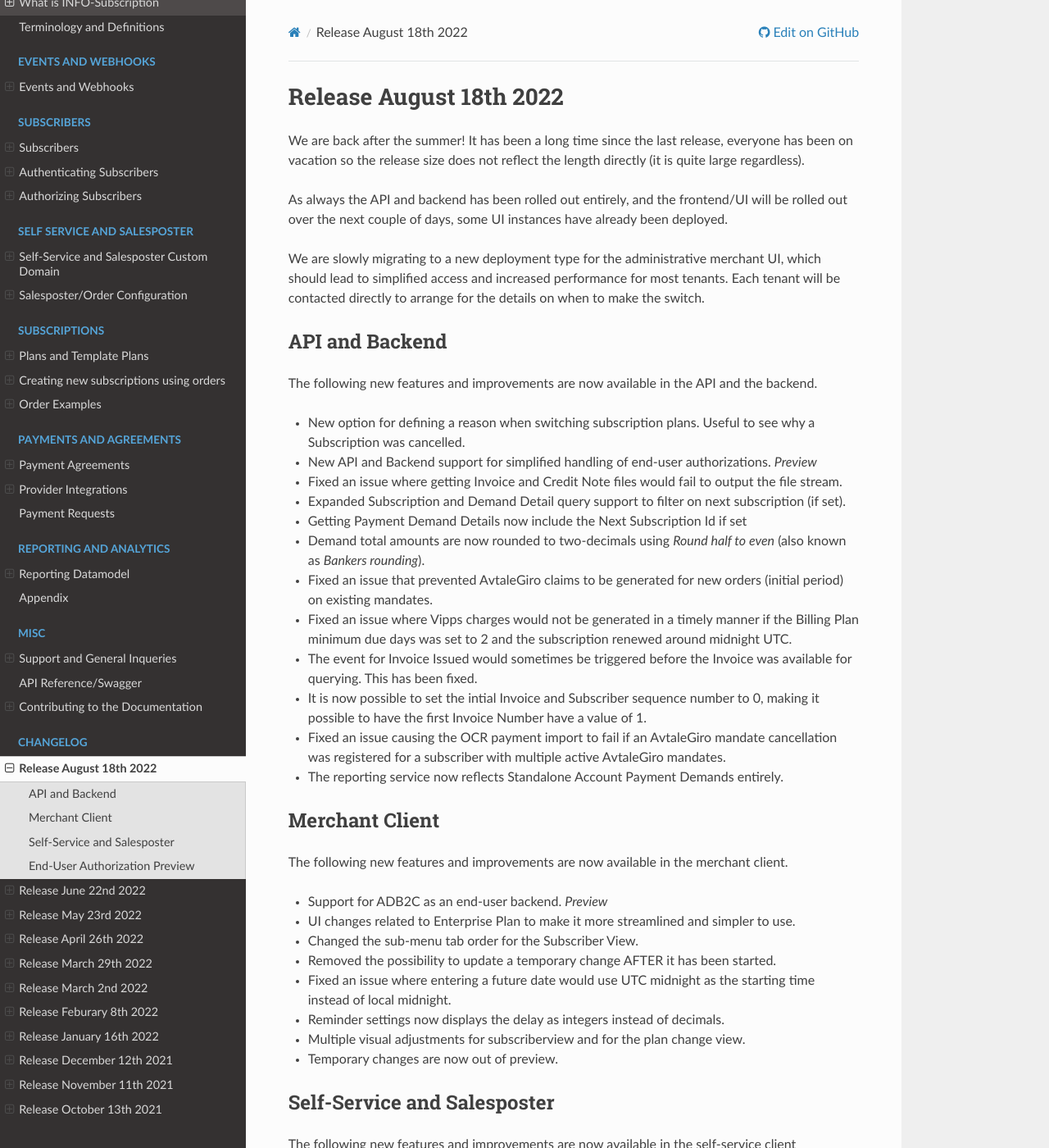
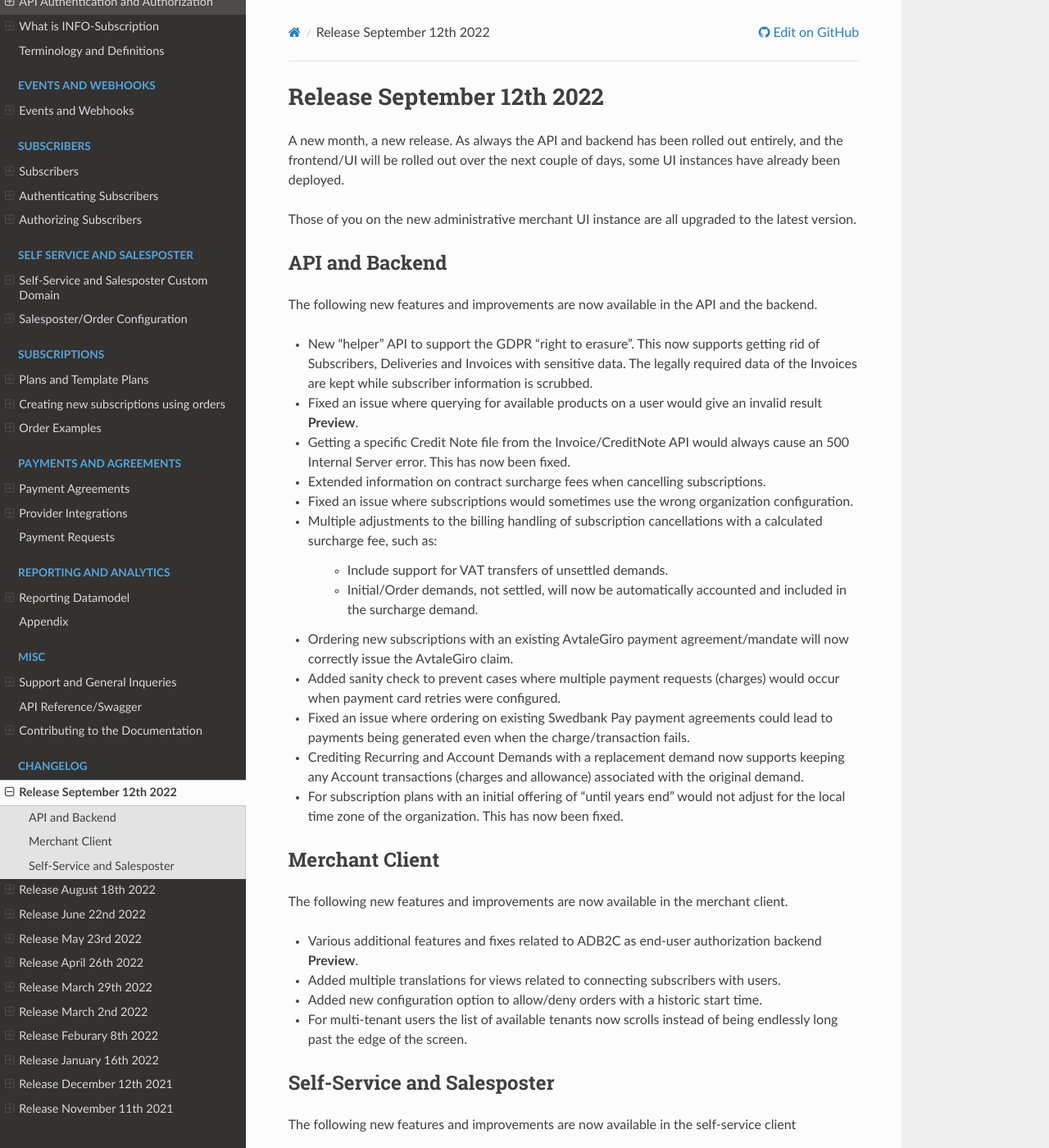
Before and after one commit to infosoftas/info-subscription-doc, a Sphinx documentation site: the page built from source/changelog/changelog.rst, in a window 1280 px wide and 1400 px high. Shown: the whole window at 82% size. Built offline with Sphinx 7.4.7 and the Read the Docs theme 2.0.0, drawn with Linux system fonts in a browser that asks for light colours; formulas are drawn with MathJax 3; some of the changed text lies outside the part shown.

Commit message:
Changelog Release 105 (#55)
Changelog for release 105

```diff
--- a/readthedocs.yml
+++ b/readthedocs.yml
@@ -9,6 +9,12 @@ version: 2
 sphinx:
   configuration: source/conf.py
 
+
+build:
+  os: ubuntu-22.04
+  tools:
+    python: "3.9"
+
 # Optionally build your docs in additional formats such as PDF and ePub
 formats: all
 
--- a/requirements.txt
+++ b/requirements.txt
@@ -1,2 +1,4 @@
 sphinx-tabs
 sphinxcontrib-contentui
+sphinx>=5.1.1
+sphinx-rtd-theme
--- a/source/changelog/changelog.rst
+++ b/source/changelog/changelog.rst
@@ -1,3 +1,4 @@
+.. include:: r105.inc
 .. include:: r104.inc
 .. include:: r103.inc
 .. include:: r102.inc
@@ -8,4 +9,3 @@
 .. include:: r97.inc
 .. include:: r96.inc
 .. include:: r95.inc
-.. include:: r94.inc
--- /dev/null
+++ b/source/changelog/r105.inc
@@ -0,0 +1,44 @@
+.. _changelog-r105:
+
+****************************
+Release September 12th 2022
+****************************
+A new month, a new release. As always the API and backend has been rolled out entirely, and the frontend/UI will be rolled out over the next couple of days, some UI instances have already been deployed.
+
+Those of you on the new administrative merchant UI instance are all upgraded to the latest version.
+
+API and Backend
+===============
+The following new features and improvements are now available in the API and the backend.
+
+* New "helper" API to support the GDPR "right to erasure". This now supports getting rid of Subscribers, Deliveries and Invoices with sensitive data. The legally required data of the Invoices are kept while subscriber information is scrubbed.
+* Fixed an issue where querying for available products on a user would give an invalid result **Preview**.
+* Getting a specific Credit Note file from the Invoice/CreditNote API would always cause an 500 Internal Server error. This has now been fixed.
+* Extended information on contract surcharge fees when cancelling subscriptions.
+* Fixed an issue where subscriptions would sometimes use the wrong organization configuration.
+* Multiple adjustments to the billing handling of subscription cancellations with a calculated surcharge fee, such as:
+
+    * Include support for VAT transfers of unsettled demands.
+    * Initial/Order demands, not settled, will now be automatically accounted and included in the surcharge demand.
+
+* Ordering new subscriptions with an existing AvtaleGiro payment agreement/mandate will now correctly issue the AvtaleGiro claim.
+* Added sanity check to prevent cases where multiple payment requests (charges) would occur when payment card retries were configured.
+* Fixed an issue where ordering on existing Swedbank Pay payment agreements could lead to payments being generated even when the charge/transaction fails.
+* Crediting Recurring and Account Demands with a replacement demand now supports keeping any Account transactions (charges and allowance) associated with the original demand.
+* For subscription plans with an initial offering of "until years end" would not adjust for the local time zone of the organization. This has now been fixed.
+
+Merchant Client
+===============
+The following new features and improvements are now available in the merchant client.
+
+* Various additional features and fixes related to ADB2C as end-user authorization backend **Preview**.
+* Added multiple translations for views related to connecting subscribers with users.
+* Added new configuration option to allow/deny orders with a historic start time.
+* For multi-tenant users the list of available tenants now scrolls instead of being endlessly long past the edge of the screen.
+
+Self-Service and Salesposter
+============================
+The following new features and improvements are now available in the self-service client
+
+* Multiple ADB2C user authorization adjustments and fixes **Preview**.
+* Added new configuration options to toggle on/off some of the self-service features (administrative UI will come in a later release).
--- a/source/conf.py
+++ b/source/conf.py
@@ -235,6 +235,6 @@ def setup(app):
    app.connect('source-read', replacements)
 
 extlinks = {
-    'github-issues': ('https://www.github.com/infosoftas/info-subscription/issues/%s', 'Github Issue '),
-    'api-ref': ('https://api.info-subscription.com/swagger/#/%s', 'API Reference '),
+    'github-issues': ('https://www.github.com/infosoftas/info-subscription/issues/%s', 'Github Issue %s '),
+    'api-ref': ('https://api.info-subscription.com/swagger/#/%s', 'API Reference %s'),
 }
```
